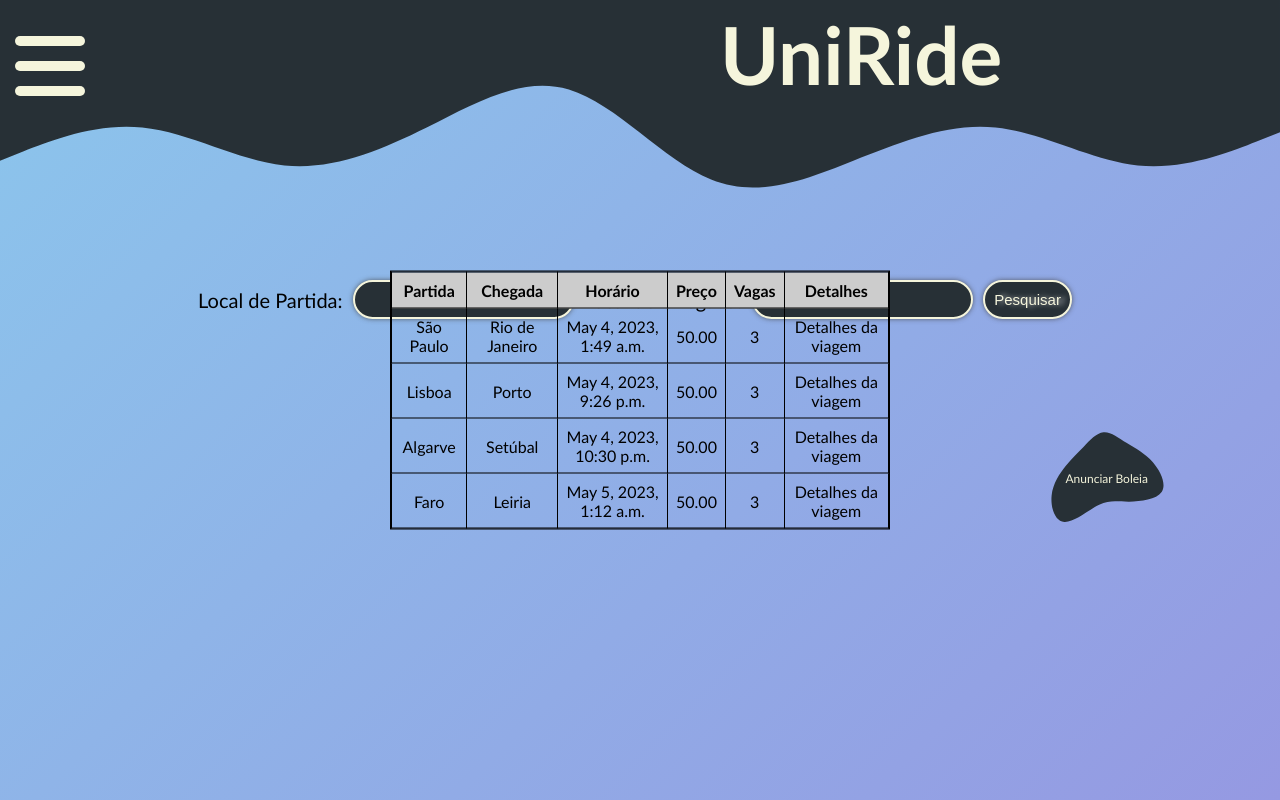
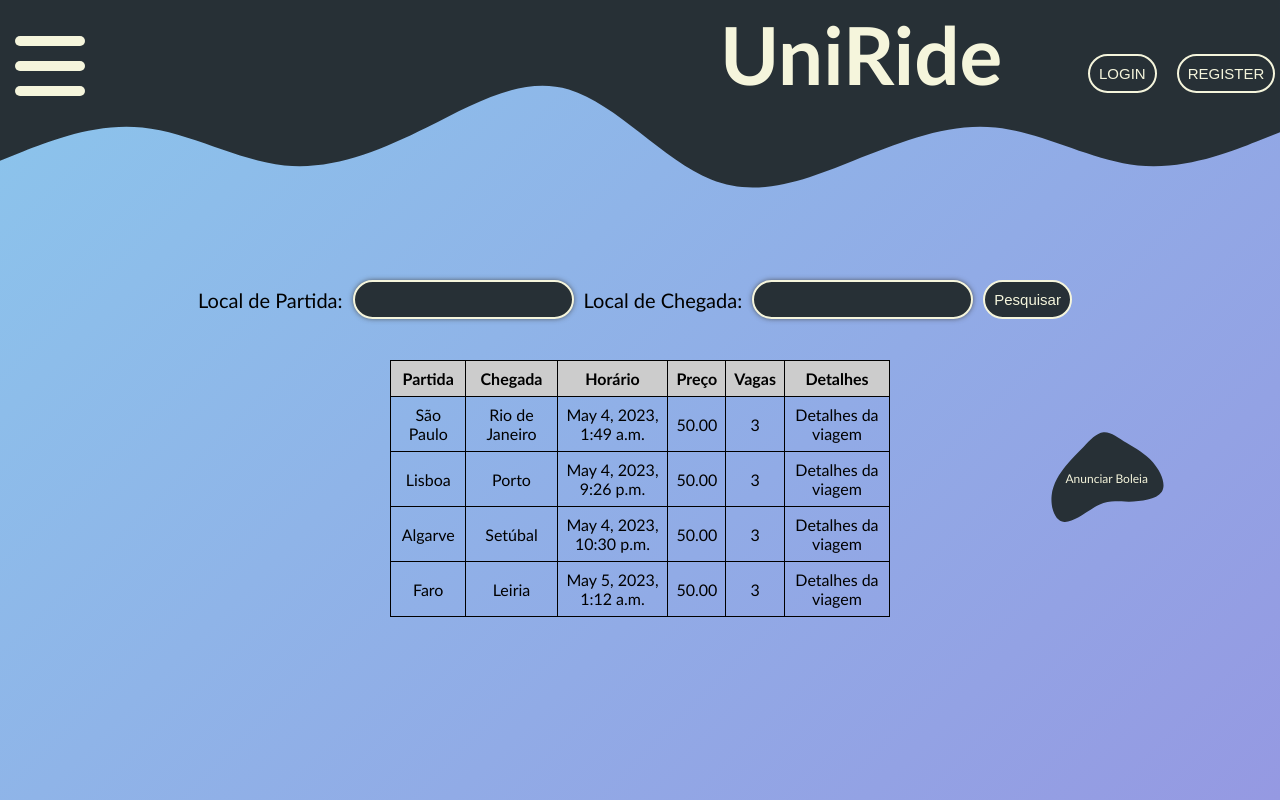
Before and after one commit to quintasmatheus/ProjetoDiamTEST, a Django app: page / in a window 1280 px wide. Run offline with Django 4.2, Linux system fonts and the light colour scheme; data comes from the database, SQL or seed files in the repository; both versions use the stored data as it was after the commit; some libraries are stand-ins or nearby versions.

Commit message:
já atualiza mais ou menos a tabela

```diff
--- a/DiamFinal/MyApp/static/MyApp/scripts.js
+++ b/DiamFinal/MyApp/static/MyApp/scripts.js
@@ -70,17 +70,18 @@ class HoverAnim {
 const titulo = document.getElementById("titulo");
 new HoverAnim(titulo);
 
+//////////////////////////////////////////////////////////////////////
+//adicionar class active
 
 const hamMenu = document.querySelector('.hamburger-menu')
 const offScreenMenu = document.querySelector('.off-screen-menu');
-const articleZIndex = document.querySelector('.article');
 
 hamMenu.addEventListener('click', ()=>{
   hamMenu.classList.toggle('active');
   offScreenMenu.classList.toggle('active');
-  articleZIndex.classList.toggle('active');
 } )
 
+//////////////////////////////////////////////////////////////////////
 const table = document.querySelector('#anuncios_table table');
 const tbody = document.querySelector('#anuncios_table tbody');
 
@@ -99,3 +100,33 @@ window.addEventListener('load', ajustarAlturaTabela);
 
 // Chama a função sempre que a página é redimensionada
 window.addEventListener('resize', ajustarAlturaTabela);
+
+
+//////////////////////////////////////////////////////////////////////
+// searchbar implementation
+
+// const searchForm = document.getElementById('searchForm');
+// const searchButton = document.getElementById('search_button');
+//
+// searchForm.addEventListener('submit', (event) => {
+//         event.preventDefault(); // impede o envio do formulário padrão
+//         const formData = new FormData(searchForm); // obtém os dados do formulário
+//         const partida = formData.get('partida');
+//         const chegada = formData.get('chegada');
+//         const url = `./search/?partida=${partida}&chegada=${chegada}`; // constrói a URL de pesquisa
+//         fetch(url)
+//             .then(response => response.json())
+//             .then(data => {
+//                 // atualiza a tabela de boleias com os dados recebidos
+//                 const table = document.getElementById('boleiaTable');
+//                 table.innerHTML = ''; // limpa a tabela existente
+//                 data.forEach(boleia => {
+//                     const row = table.insertRow();
+//                     row.insertCell().innerHTML = boleia.id;
+//                     row.insertCell().innerHTML = boleia.partida;
+//                     row.insertCell().innerHTML = boleia.chegada;
+//                     // adicione outras células da tabela, se necessário
+//                 });
+//             })
+//             .catch(error => console.error(error));
+//     });
--- a/DiamFinal/MyApp/static/MyApp/styles.css
+++ b/DiamFinal/MyApp/static/MyApp/styles.css
@@ -25,6 +25,19 @@ nav{
   color: beige;
   font-size: 5rem;
   z-index: 1;
+}
+
+.login_OR_register{
+    position: absolute;
+    top: 8vh;
+    left: 85%;
+    display: flex;
+    align-items: center;
+    gap: 10px;
+}
+
+.butoes_nav{
+
 }
 /*animated hamburger animation */
 .hamburger-menu{
@@ -112,94 +125,6 @@ grid-row-gap: 0px;
 }
 */
 
-.hero {
-    position: absolute;
-    background-color: transparent;
-    height: 30vh;
-    width: 70%;
-    top: 50%;
-    left: 50%;
-    transform: translate(-50%, -50%);
-    display: grid;
-    grid-template-columns: repeat(2, 1fr);
-    grid-template-rows: 1fr;
-    grid-column-gap: 100px;
-    grid-row-gap: 0px;
-    font-size: 1.8rem;
-}
-
-.hero article{
-    color: #273036;
-    display: flex;
-    flex-wrap: wrap;
-    align-content: center;
-    align-items: center;
-    font-size: 38px;
-background-color: rgba(245,245,220, 0.95);
-border-radius: 28px;
-border: 1px solid rgba(209, 213, 219, 0.18);
-}
-
-.article.active {
-    z-index: -1;
-}
-
-.hero p{
-    margin-top: 20px;
-    margin-bottom: -40px;
-    margin-left: 20px;
-    margin-right: 20px;
-
-}
-
-.hero button{
-    display: inline-block;
-    padding: 10px 30px;
-    background: #273036;
-    margin-left: 25%;
-    height: 5vh;
-    margin-top: 65px;
-}
-
-
-@import url('https://fonts.googleapis.com/css2?family=Bebas+Neue&family=Koulen&family=Lato&family=Nunito&family=Playfair+Display:ital@1&family=Prata&family=Raleway:ital,wght@1,100&family=Roboto&family=Roboto+Condensed&family=Teko&display=swap');
-
-.heroButton{
-font-size: 20px;
-color:beige;
-background-color: #000000;
-border: none;
-border-radius: 0px 0px 50px 50px;
-transition : 216ms;
-transform: translateY(0);
-display: flex;
-flex-direction: row;
-align-items: center;
-cursor: pointer;
-text-transform: uppercase;
-}
-
-.heroButton:hover{
-transition : 216ms;
-padding: 10px 48px;
-transform : translateY(-5px) translateX(-5px);
-}
-
-.middle-photo{
-    clip-path: polygon(50% 0%, 83% 12%, 100% 46%, 94% 83%, 68% 106%, 32% 100%, 6% 78%, 0% 43%, 17% 12%);
-    transition: transform 1s ease-in-out;
-
-}
-
-.middle-photo:hover{
-transform: rotate(360deg);
-}
-
-#link{
-   text-decoration: none;
-    all: unset;
-
-}
 
 /* form partida e chegada */
 
@@ -235,7 +160,7 @@ label, input, button {
     font-size:20px;
 }
 
-#search_button{
+button{
      padding: 9px;
      font-size: 15px;
      border-width: 2px;
@@ -244,7 +169,10 @@ label, input, button {
      color: #F5F5DC;
      border-style: double;
      border-radius: 50px;
-     box-shadow: 0px 0px 5px rgba(66,66,66,.75);
+}
+
+button:hover{
+    box-shadow: 0px 0px 5px rgba(66,66,66,.75);
      text-shadow: 5px 0px 5px rgba(255,255,255,.60);
 }
 
@@ -259,39 +187,38 @@ label, input, button {
 
 
 #anunciar:hover{
-    font-size: 19px;
     box-shadow: 0px 0px 5px rgba(66,66,66,.75);
      text-shadow: 5px 0px 5px rgba(255,255,255,.60);
 }
 
 /* anuncios table*/
 
-#anuncios_table {
-  border: 1px solid black;
+#anuncios_container {
+  position: relative;
+  margin: 0 auto;
   width: 500px;
-  position: absolute;
-  top: 50%;
-  left: 50%;
-  transform: translate(-50%, -50%);
+    top: 45vh;
 }
 
-#anuncios_table table {
+#anuncios_container table {
   width: 100%;
   border-collapse: collapse;
+    position: absolute;
+    top: 0;
 }
 
-#anuncios_table th,
-#anuncios_table td {
+#anuncios_container th,
+#anuncios_container td {
   border: 1px solid black;
   padding: 0.5em;
   text-align: center;
 }
 
-#anuncios_table th {
+#anuncios_container th {
   background-color: #ccc;
 }
 
-#anuncios_table p {
+#anuncios_container p {
   text-align: center;
   font-size: 20px;
   margin-top: 7em;
--- a/DiamFinal/MyApp/templates/index.html
+++ b/DiamFinal/MyApp/templates/MyApp/index.html
@@ -17,6 +17,11 @@
         <path fill="#273036" fill-opacity="1" d="M0,192L26.7,181.3C53.3,171,107,149,160,154.7C213.3,160,267,192,320,197.3C373.3,203,427,181,480,154.7C533.3,128,587,96,640,112C693.3,128,747,192,800,213.3C853.3,235,907,213,960,192C1013.3,171,1067,149,1120,154.7C1173.3,160,1227,192,1280,197.3C1333.3,203,1387,181,1413,170.7L1440,160L1440,0L1413.3,0C1386.7,0,1333,0,1280,0C1226.7,0,1173,0,1120,0C1066.7,0,1013,0,960,0C906.7,0,853,0,800,0C746.7,0,693,0,640,0C586.7,0,533,0,480,0C426.7,0,373,0,320,0C266.7,0,213,0,160,0C106.7,0,53,0,27,0L0,0Z"></path>
 
         <h1 id="titulo">UniRide</h1>
+
+        <section class="login_OR_register">
+            <button class="butoes_nav" id="login"> LOGIN</button>
+            <button class="butoes_nav" id="register">REGISTER</button>
+        </section>
     </svg>
 
     <div class="hamburger-menu">
@@ -28,7 +33,7 @@
 </nav>
 
     <section class="searchBar">
-        <form class="searchBar">
+    <form id="searchForm" class="searchBar" action="{% url 'MyApp:search' %}" method="get">
         <label class="search_label" for="partida">Local de Partida:</label>
         <input class="search_inputs" type="text" id="partida" name="partida"><br><br>
 
@@ -40,7 +45,7 @@
 </section>
 
 {% block content %}
-<section id="anuncios_table">
+<section id="anuncios_container">
     {% if boleias %}
         <table>
             <thead>
--- a/DiamFinal/MyApp/urls.py
+++ b/DiamFinal/MyApp/urls.py
@@ -4,6 +4,9 @@ from . import views
 from .views import index
 
 
+app_name = 'MyApp'
+
 urlpatterns = [
     path('', views.index, name='index'),
+    path('search/', views.search, name='search'),
 ]
--- a/DiamFinal/MyApp/views.py
+++ b/DiamFinal/MyApp/views.py
@@ -1,7 +1,9 @@
 from django.shortcuts import render
-from django.http import HttpResponse
+from django.http import HttpResponse, HttpResponseRedirect
 from django.template import loader
 from .models import Boleia
+from django.http import JsonResponse
+from django.urls import reverse
 
 # Create your views here.
 
@@ -10,6 +12,13 @@ def index(request):
     boleias = Boleia.objects.all()
 
     # renderiza a página HTML com as boleias e outros dados de contexto
-    template = loader.get_template('index.html')
+    template = loader.get_template('MyApp/index.html')
     context = {'boleias': boleias}
     return HttpResponse(template.render(context, request))
+
+def search(request):
+    partida = request.GET.get('partida')
+    chegada = request.GET.get('chegada')
+    boleias = Boleia.objects.filter(partida__icontains=partida, chegada__icontains=chegada)
+    #print(boleias)
+    return render(request, 'MyApp/index.html', {'boleias': boleias})
```
Also changed, not shown: DiamFinal/MyApp/models.py (line endings or trailing spaces), DiamFinal/db.sqlite3. Lines whose indentation alone changed are shown as unchanged.
